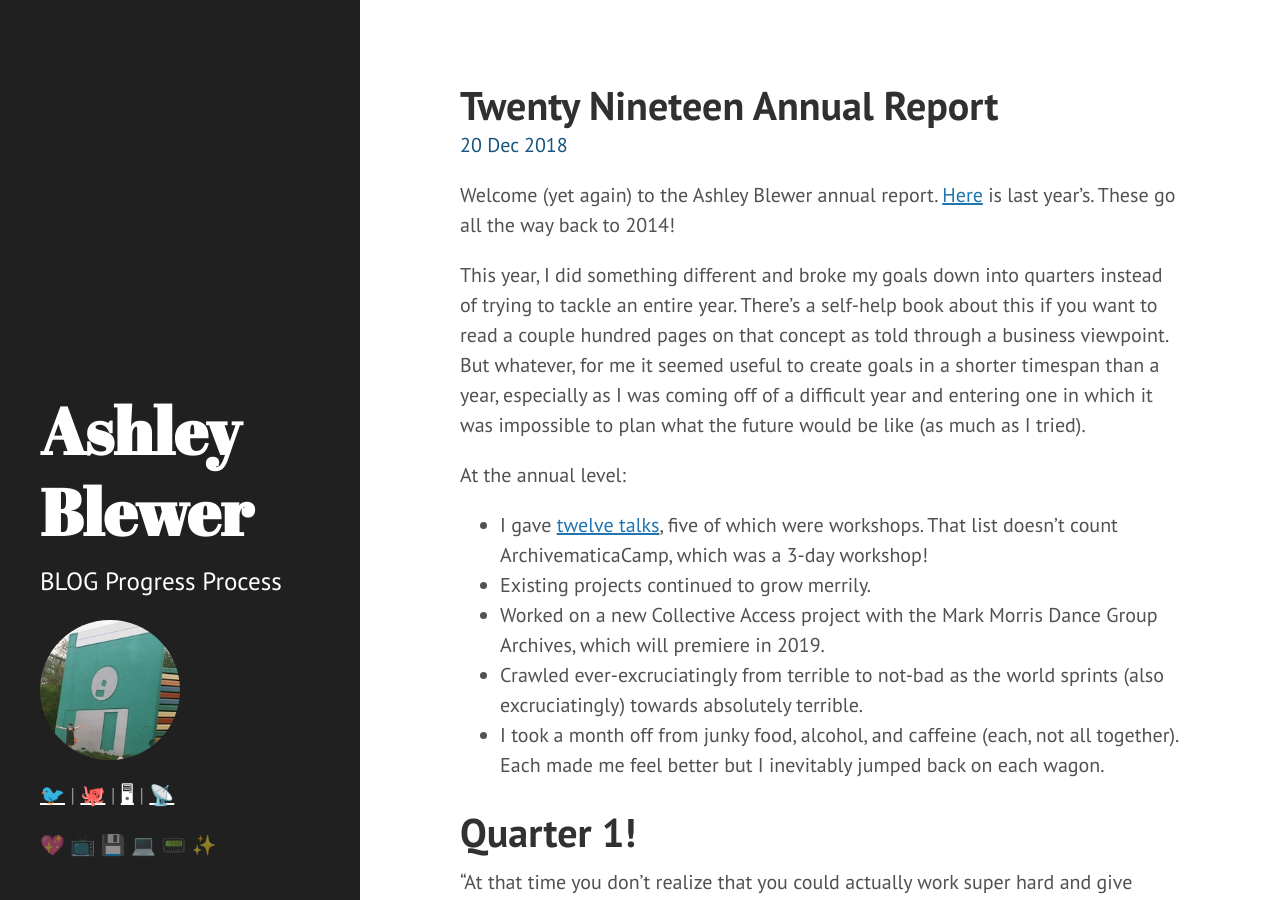
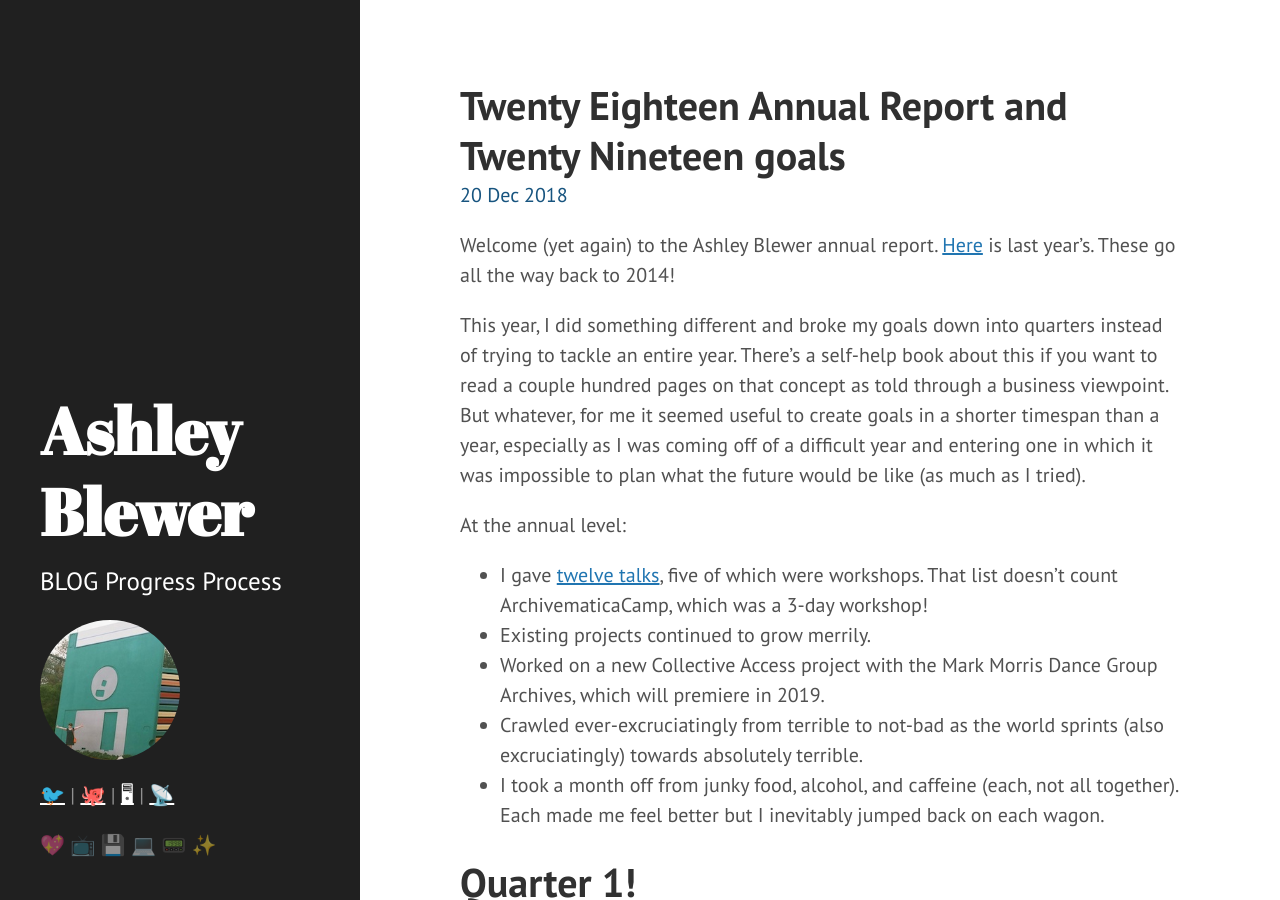
Before and after one commit to ablwr/ablwr.github.io, a Jekyll site: the page built from _posts/2018-12-20-twenty-nineteen-annual-report.md, in a window 1280 px wide and 900 px high. Built offline with Jekyll 4.4.1, drawn with Linux system fonts in a browser that asks for light colours.

Commit message:
Change the name, duh

```diff
--- a/_posts/2018-12-20-twenty-nineteen-annual-report.md
+++ b/_posts/2018-12-20-twenty-nineteen-annual-report.md
@@ -1,6 +1,6 @@
 ---
 layout: post
-title: "Twenty Nineteen Annual Report"
+title: "Twenty Eighteen Annual Report and Twenty Nineteen goals"
 date: 2018-12-20 16:16:00 -0500
 ---
 Welcome (yet again) to the Ashley Blewer annual report. [Here](https://bits.ashleyblewer.com/blog/2017/12/20/2017-reflection-and-2018-goals/) is last year’s. These go all the way back to 2014!
```
